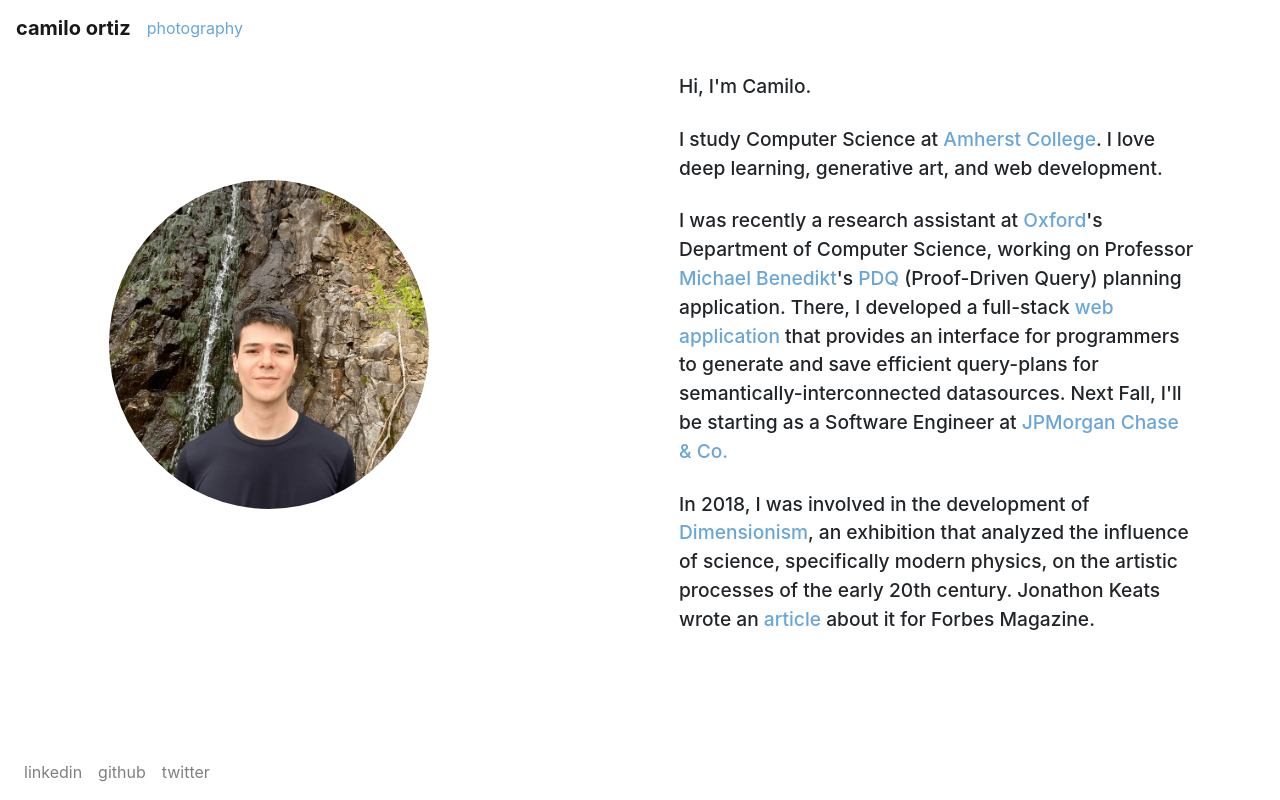
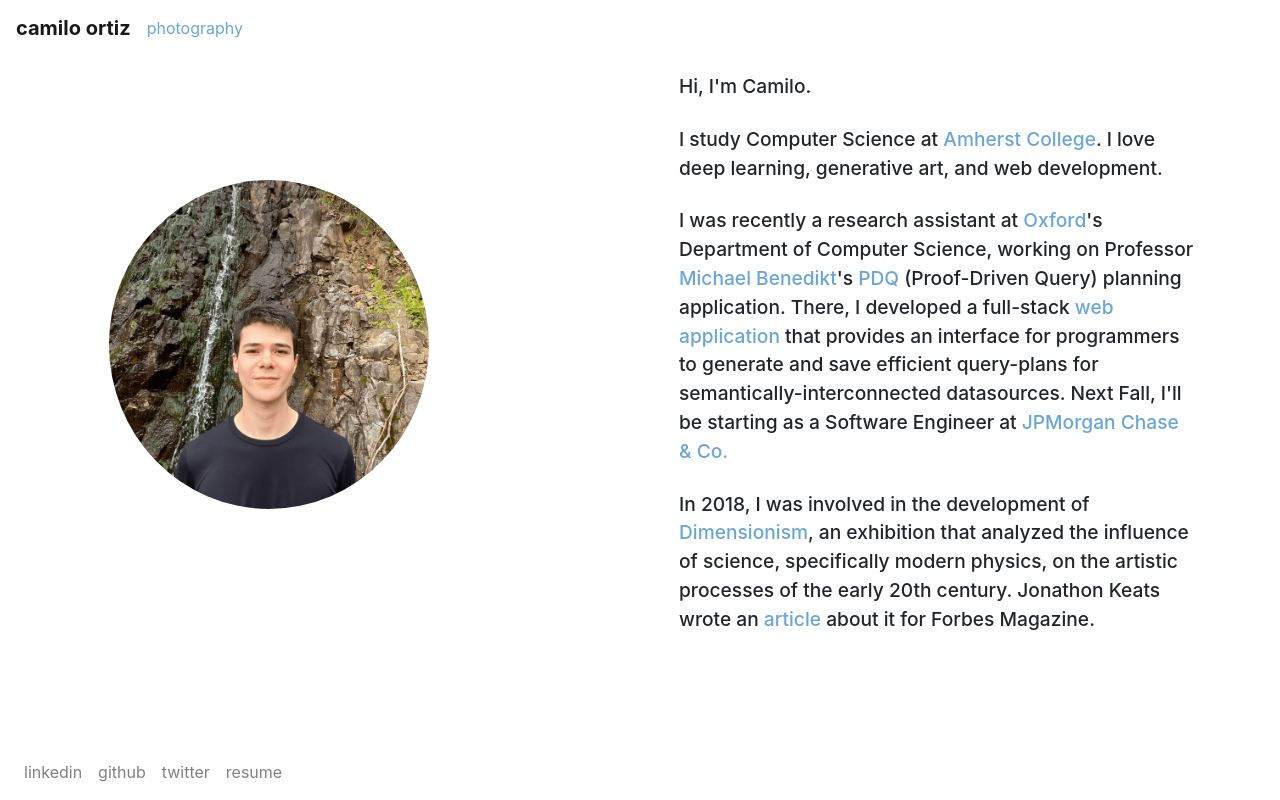
Before and after one commit to camilodoa/camilodoa.github.io, a React (Create React App) app: page / in a window 1280 px wide. Shown: the top 800 px of the page. Built offline with nearby package versions, Linux system fonts and the light colour scheme.

Commit message:
fix photo and add resume

```diff
--- a/src/components/footer.js
+++ b/src/components/footer.js
@@ -19,6 +19,10 @@ export default function Footer () {
           twitter
         </Nav.Link>
 
+        <Nav.Link href='https://camilodoa.github.io/resume/'>
+          resume
+        </Nav.Link>
+
       </Nav>
     </Navbar>
   );
--- a/src/pages/photos-branch.js
+++ b/src/pages/photos-branch.js
@@ -10,7 +10,7 @@ export default function Photos () {
     'ORTIZ_URBAN1.jpg', 'ORTIZ_URBAN3.JPG',
     'IMG_1911.JPG', 'IMG_1578.JPG', 'IMG_2127.JPG', 'ORTIZ_URBAN_2.jpg',
     'ORTIZ_RURAL_IMG1.JPG', 'IMG_1607.JPG',
-    'IMG_4467.JPG', 'IMG_4103.JPG', 'IMG_3445.JPG',
+    'IMG_4467.JPG', 'IMG_4103.jpg', 'IMG_3445.JPG',
     ];
   return (
     <Container className='mt-4 full'>
```
